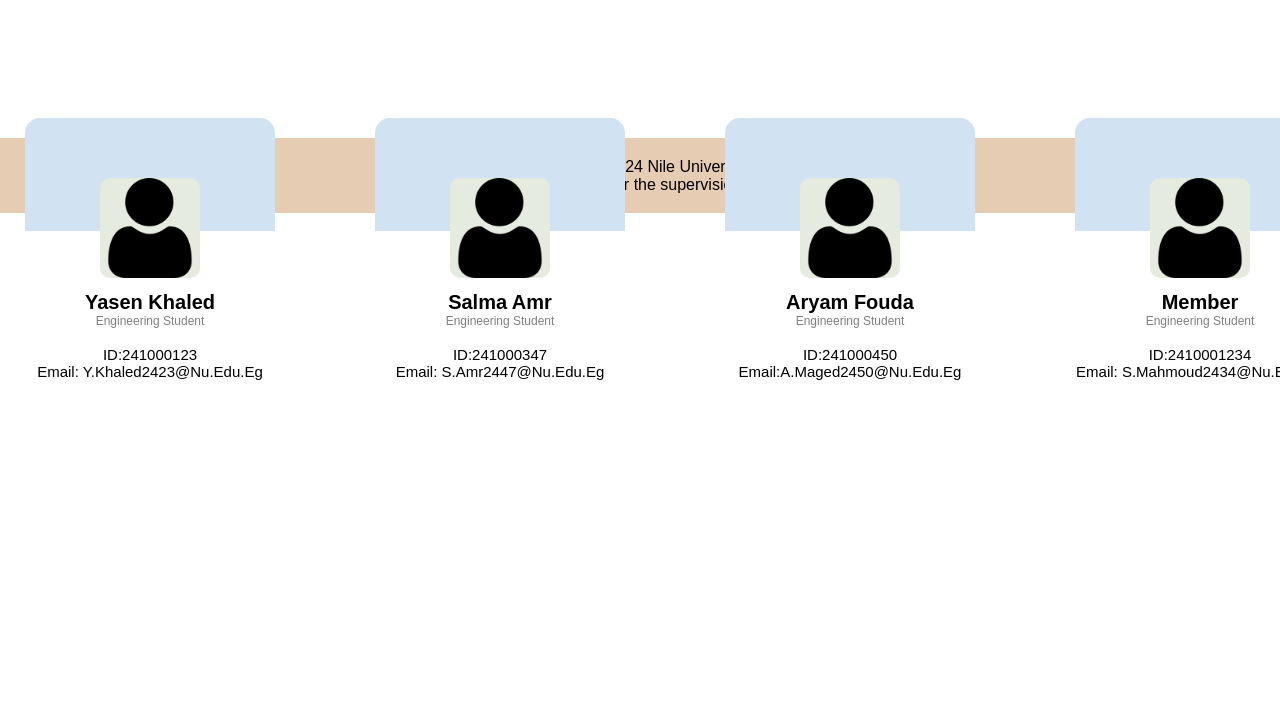
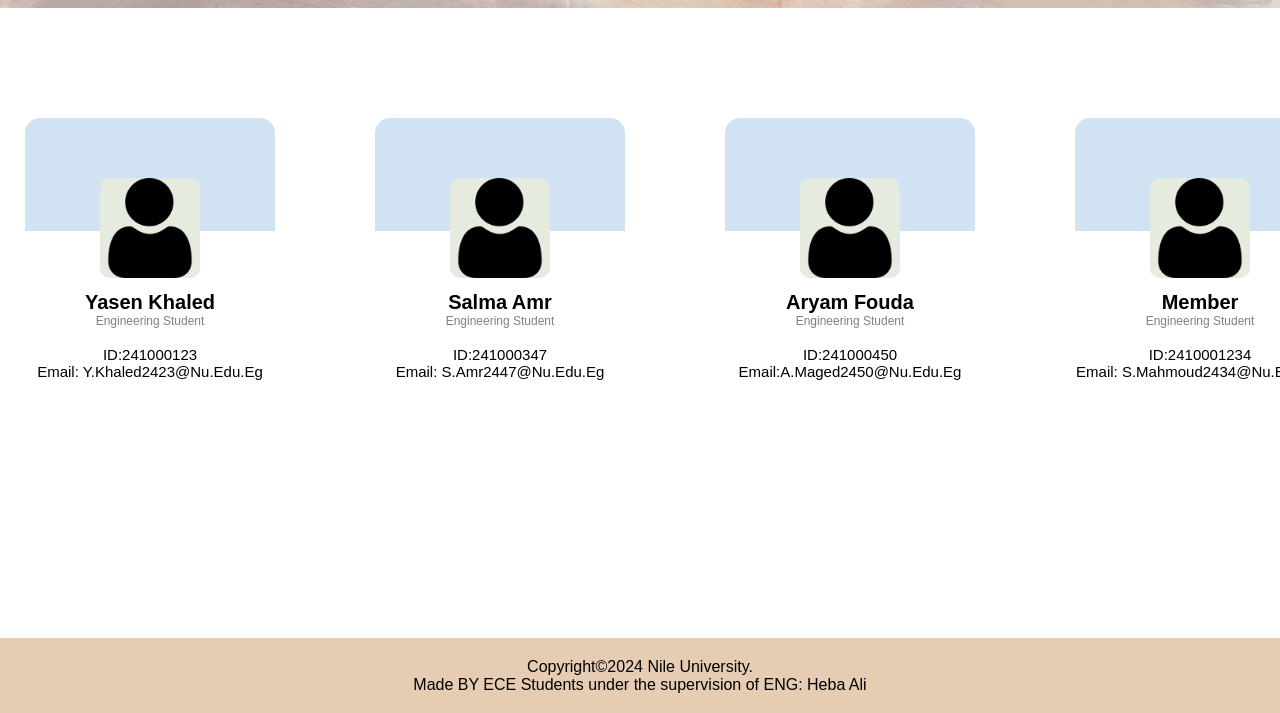
Before and after one commit to YasenK90/YasenK90.github.io, a plain HTML site: page About.html in a window 1280 px wide. Shown: the part 262-975 px from the top of the page. Before the commit the page ends 800 px from the top, so only its background shows below. Drawn offline with Linux system fonts and the light colour scheme; a web font is replaced by a local one.

Commit message:
Update About.css

```diff
--- a/About.css
+++ b/About.css
@@ -82,7 +82,7 @@ h1.center {
 .background-image {
     position: relative; /* Ensure it covers the background */
     width: 100%;
-    height: 400px; /* Adjust as needed */
+    height: 900px; /* Adjust as needed */
     top: 0; /* Position it at the top */
     z-index: -1; /*Keep it below other elements*/
 }
```
